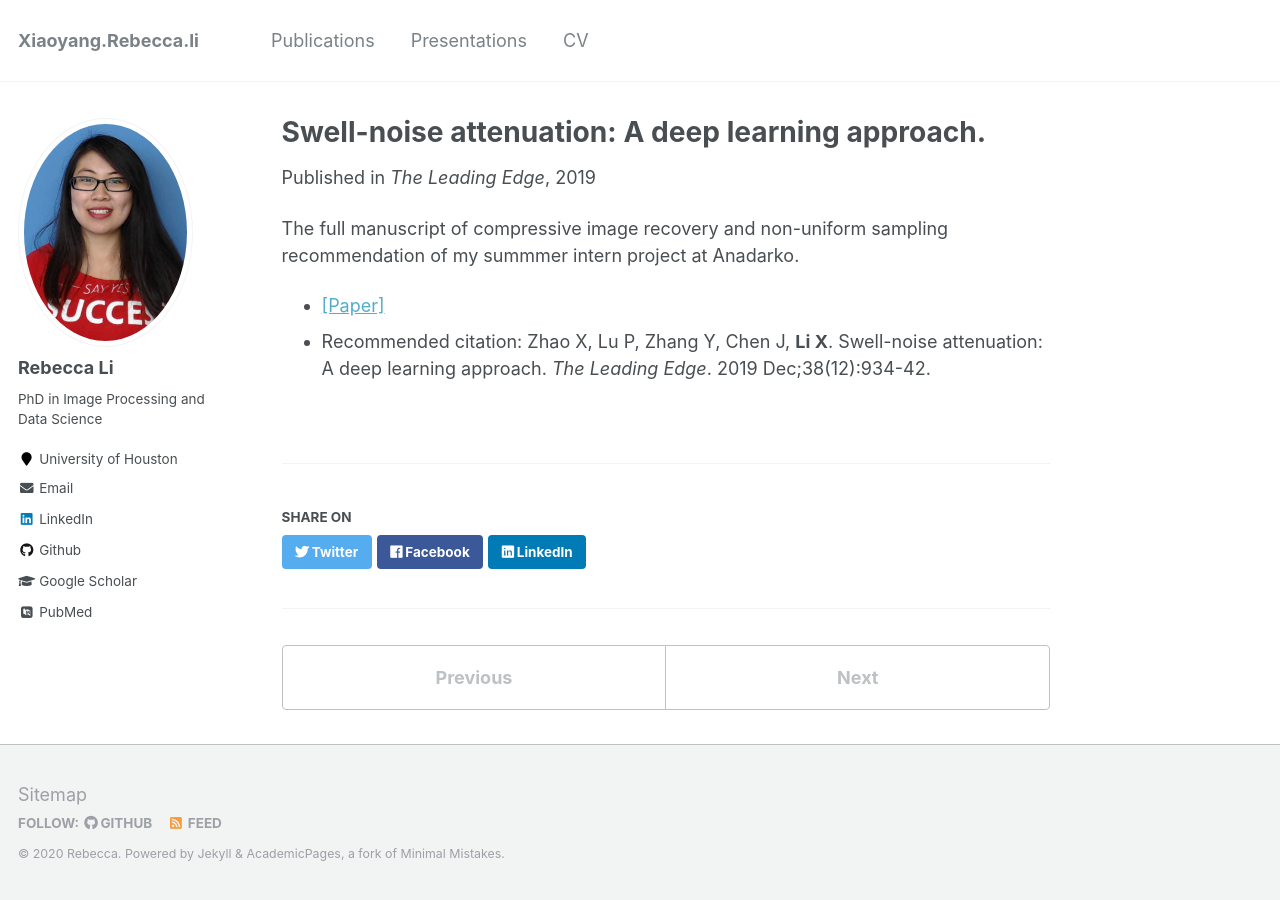
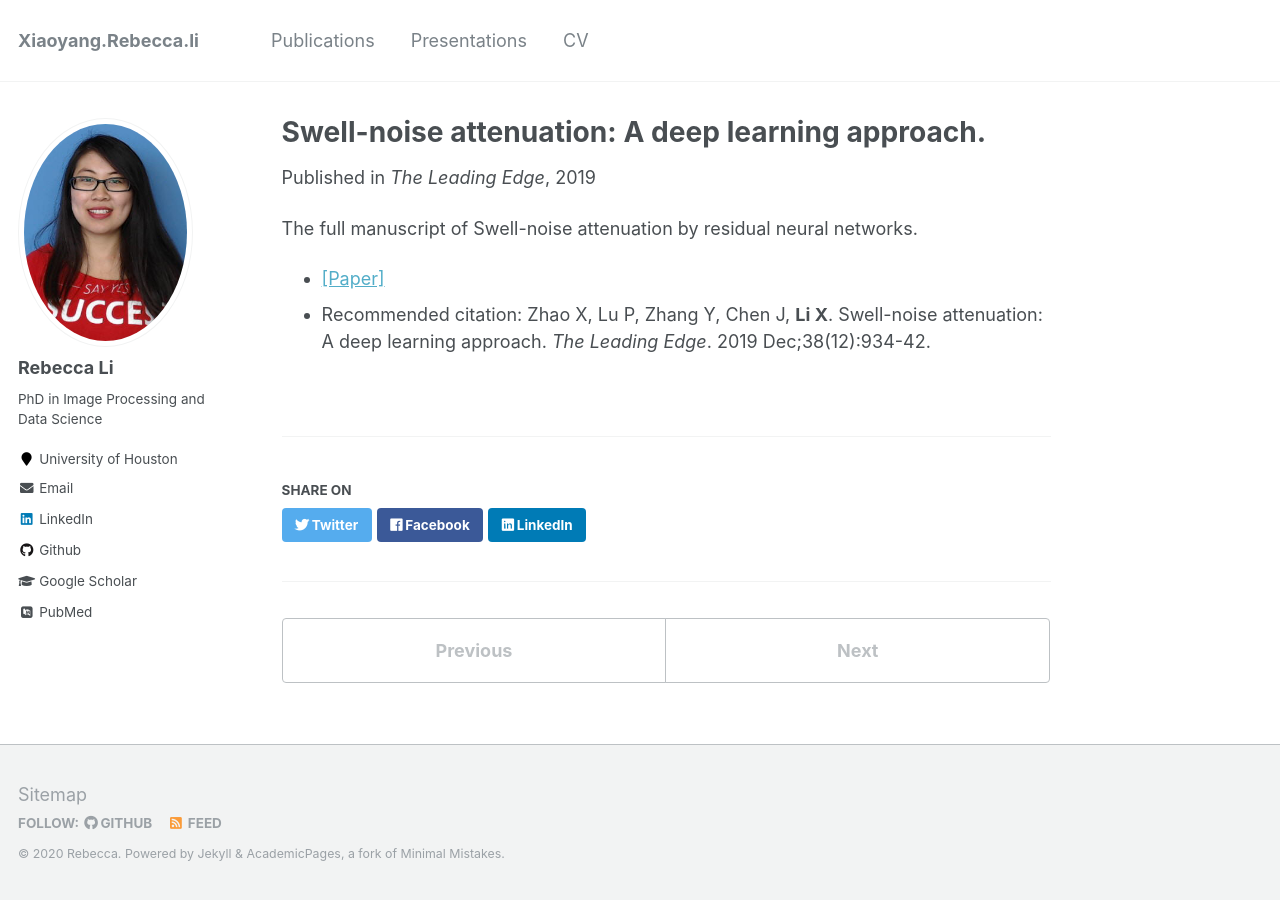
Before and after one commit to Xiaoyang-Rebecca/xiaoyang-rebecca.github.io, a Jekyll site: the page built from _publications/5-TLE2019.md, in a window 1280 px wide. Built offline with Jekyll 4.4.1, drawn with Linux system fonts in a browser that asks for light colours; some web fonts are replaced.

Commit message:
publications

```diff
--- a/_publications/5-TLE2019.md
+++ b/_publications/5-TLE2019.md
@@ -3,10 +3,11 @@ title: "Swell-noise attenuation: A deep learning approach. "
 collection: publications
 permalink: /publication/5-TLE2019
 # excerpt: 'The preliminary results of compressive image recovery and non-uniform sampling recommendation'
-date: 2019-10-01
+date: 2019-12-03
 venue: 'The Leading Edge'
 ---
-The full manuscript of compressive image recovery and non-uniform sampling recommendation of my summmer intern project at Anadarko.
+The full manuscript of Swell-noise attenuation by residual neural networks.
+
 
 * [[Paper]](https://library.seg.org/doi/full/10.1190/tle38120934.1)
 * Recommended citation:
```
Also changed, not shown: _publications/1-NIPS2019.md (+4 -3 lines), _publications/2-TLE2019.md (+1 -1 lines), _publications/2015-10-01-paper-title-number-3.md (deleted, +0 -15 lines), _publications/6-Arxiv2019.md (+3 -2 lines), _publications/7-IEEE2014.md (+1 -0 lines).
